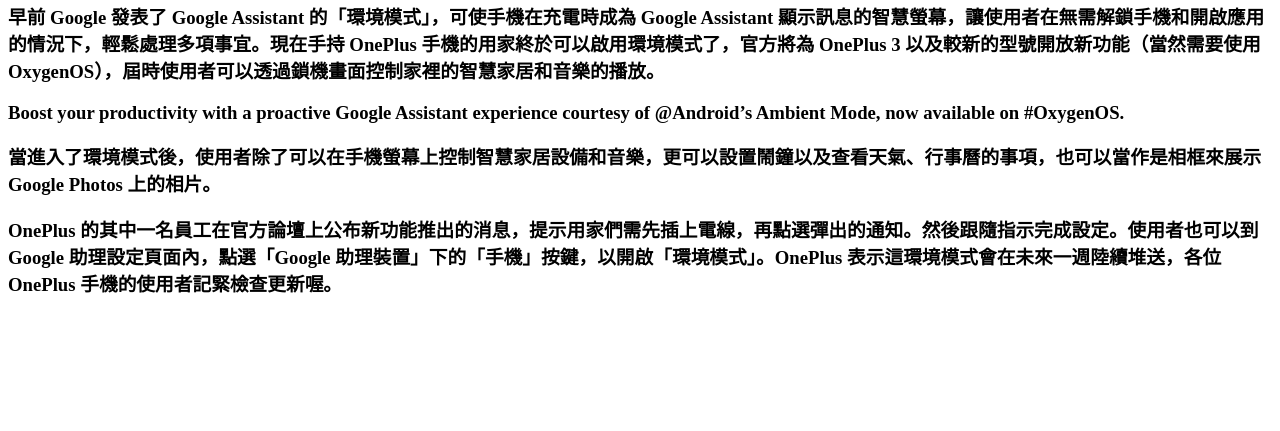
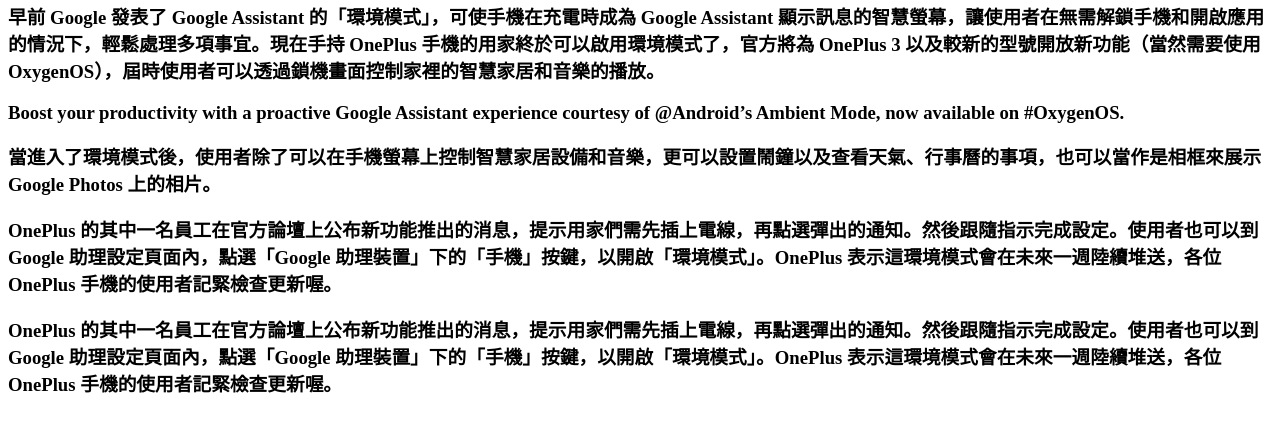
Before and after one commit to ken800903/githubTest, a plain HTML site: page page01.html in a window 1280 px wide. Shown: the part 87-518 px from the top of the page. Drawn offline with Linux system fonts and the light colour scheme.

Commit message:
新增20行
在page01新增20行

```diff
--- a/page01.html
+++ b/page01.html
@@ -17,6 +17,7 @@
     </h3>
     <h3>OnePlus 的其中一名員工在官方論壇上公布新功能推出的消息，提示用家們需先插上電線，再點選彈出的通知。然後跟隨指示完成設定。使用者也可以到 Google 助理設定頁面內，點選「Google 助理裝置」下的「手機」按鍵，以開啟「環境模式」。OnePlus 表示這環境模式會在未來一週陸續堆送，各位 OnePlus 手機的使用者記緊檢查更新喔。
     </h3>
-
+    <h3>OnePlus 的其中一名員工在官方論壇上公布新功能推出的消息，提示用家們需先插上電線，再點選彈出的通知。然後跟隨指示完成設定。使用者也可以到 Google 助理設定頁面內，點選「Google 助理裝置」下的「手機」按鍵，以開啟「環境模式」。OnePlus 表示這環境模式會在未來一週陸續堆送，各位 OnePlus 手機的使用者記緊檢查更新喔。
+    </h3>
 </body>
 </html>
```
